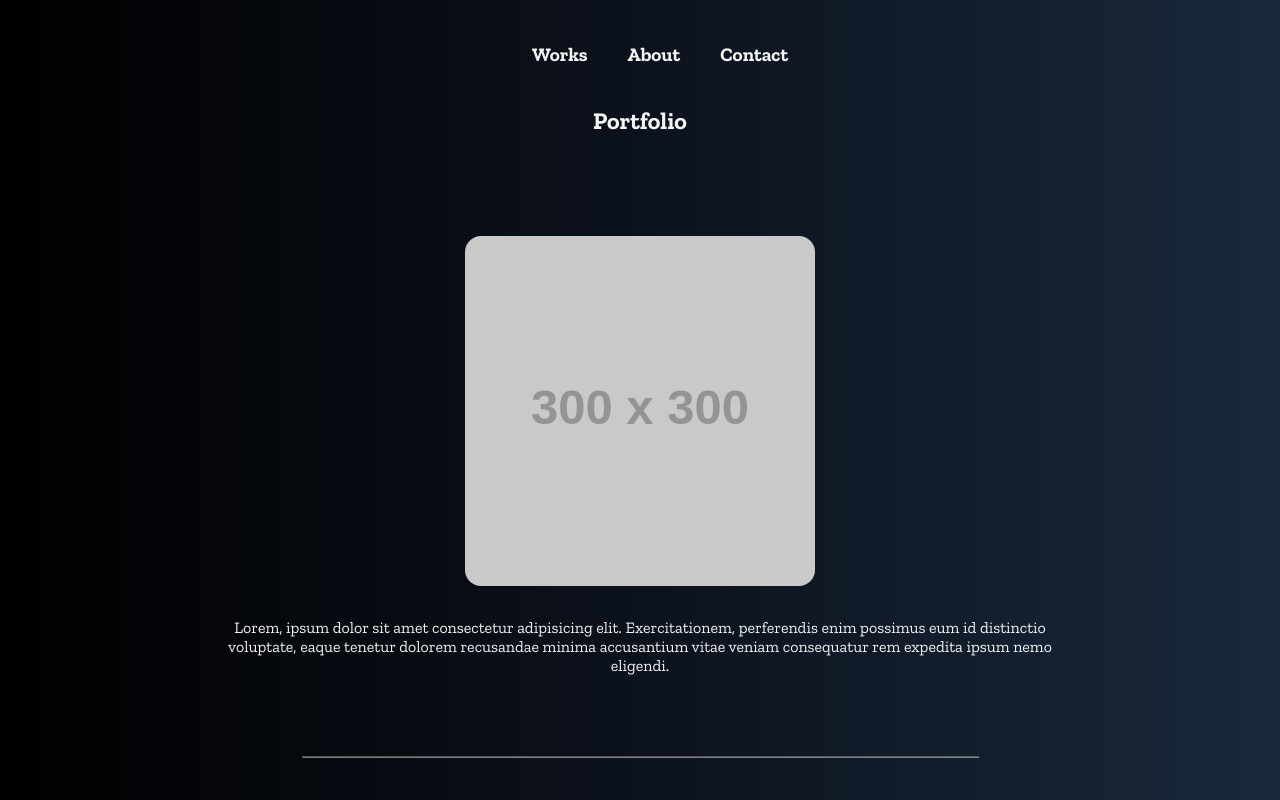
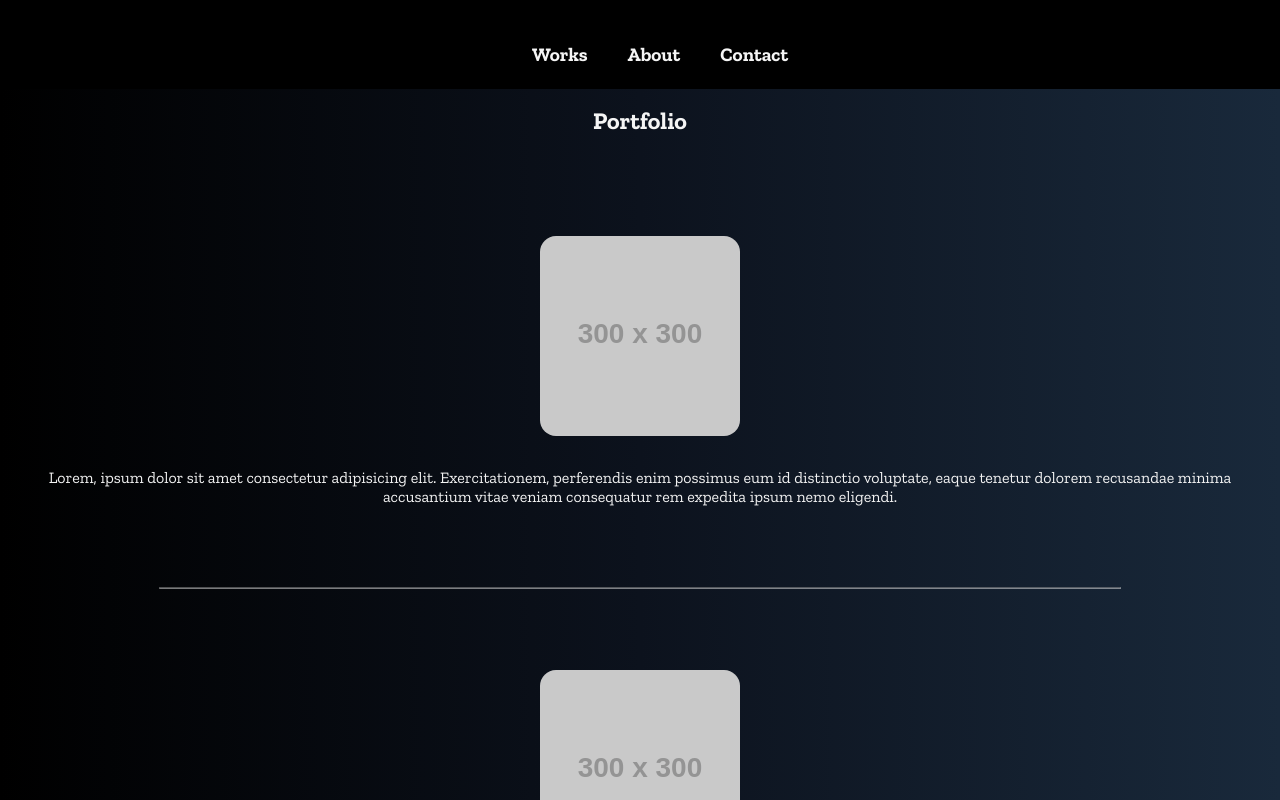
Before and after one commit to onlysumnslight/website, a plain HTML site: page index.html in a window 1280 px wide. Shown: the top 800 px of the page. Drawn offline with nearby package versions, Linux system fonts and the light colour scheme; placeholder pictures from the web are drawn by us.

Commit message:
Update styles.css
minor css changes

```diff
--- a/styles.css
+++ b/styles.css
@@ -9,9 +9,8 @@ body {
     background-image: linear-gradient(to right,black,#0c121d, #19293b);
     font-family: "Zilla Slab", serif;
     min-height: 100vh;
-    width: 900px;
+
 }
-
 
 header {
     display: flex;
@@ -73,6 +72,7 @@ header {
 .container .navbar {
     padding-top: 1em;
     justify-content: space-around;
+    background-color: black;
 }
 
 .navbar ul li {
@@ -132,11 +132,15 @@ header {
 
 .portfolio img {
     object-fit: cover;
+    transition: transform 0.1s ease-in-out;
     border-radius: 1em;
-    height: 350px;
-    width: 350px;
+    height: 200px;
+    width: 200px;
 }
 
+.portfolio img:hover {
+    transform: scale(1.1);
+}
 
 hr {
     margin-top: 2em;
```
